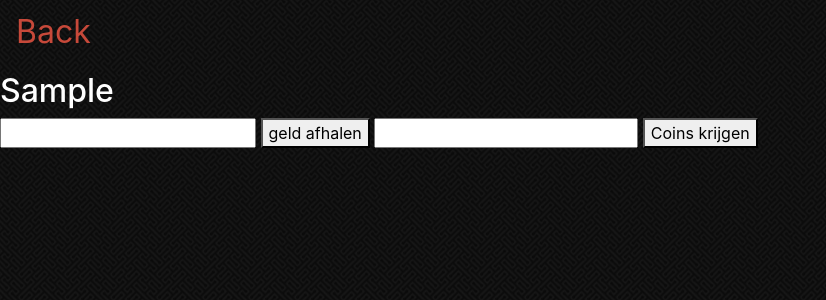
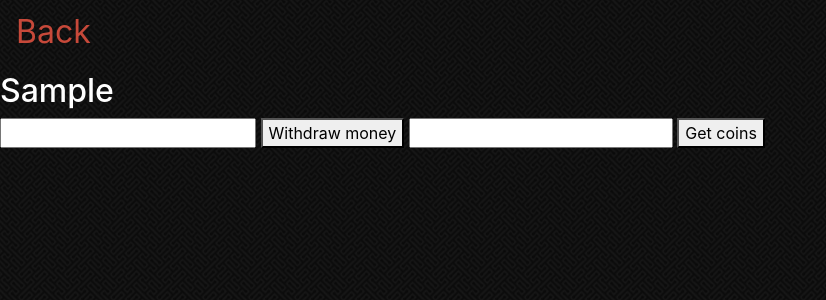
Before and after one commit to LuccaBoets/ChappieBet, a PHP site: page /Pages/afhalen.php in a window 1280 px wide. Shown: the top 300 px of the page, without its empty margins (0-826 px from the left). Run offline with PHP 8.4, Linux system fonts and the light colour scheme; the visitor is signed in with stand-in values (Sample User, id 1); tables that the repository leaves empty or names only in its code hold one stand-in row (values such as "Sample post"); data that the repository does not hold is empty.

Commit message:
engels aangepast v1

```diff
--- a/ChappieBet/Pages/Games/blackjack.php
+++ b/ChappieBet/Pages/Games/blackjack.php
@@ -59,8 +59,8 @@
         </tr>
     </table>
 
-    <button id="button_bet" onclick="onBet()">BET</button><br>
-    <button id="button_hit" onclick="onHit()">HIT</button>
+    <button id="button_bet" onclick="onBet()">Bet</button><br>
+    <button id="button_hit" onclick="onHit()">Hit</button>
     <button id="button_stand" onclick="onStand()">Stand</button>
 
     <h2>Dealer <span id="puntenDealer"></span></h2>
--- a/ChappieBet/Pages/admin.php
+++ b/ChappieBet/Pages/admin.php
@@ -31,7 +31,7 @@ $resultaat = $mysqli->query($sql);
 // in de variabele $row.  We gebruiken daarvoor fetch_assoc()
 
 echo "<table>";
-echo "<tr><td>ID</td><td>Username</td><td>Mail</td><td>totaalGeld</td><td>Admin</td><td>Coins</td><td>last Date</td><td>Days Online</td></tr>";
+echo "<tr><td>ID</td><td>Username</td><td>Mail</td><td>Money</td><td>Admin</td><td>Coins</td><td>Last Date</td><td>Days Online</td></tr>";
 while ($row = $resultaat->fetch_assoc()) {
 
     echo "<tr><td>".$row['gebruikerID']."
@@ -44,7 +44,7 @@ while ($row = $resultaat->fetch_assoc()) {
     		</td><td>".$row['daysOnline']."
     		</td><td>".$row['online']."
     		</td>
-    <td><a href='verwijderen.php?tewissen=".$row['gebruikerID']."'>Wissen</a></td><td><a href='changeAdmin.php?teveranderen=".$row['gebruikerID']."'>Change admin</a></td>
+    <td><a href='verwijderen.php?tewissen=".$row['gebruikerID']."'>Delete</a></td><td><a href='changeAdmin.php?teveranderen=".$row['gebruikerID']."'>Change admin</a></td>
     <td><a href='logs.php?show=".$row['gebruikerID']."'>Logs</a></td></tr>";
 }
 //    <td><a href='wissen.php?tewissen=".$row['leerlingenNr']."'>Wissen</a></td><td><a href='wijzingen.php?teveranderen=".$row['leerlingenNr']."'>Veranderen</a></td>
--- a/ChappieBet/Pages/afhalen.php
+++ b/ChappieBet/Pages/afhalen.php
@@ -27,7 +27,7 @@ alert('JE BENT ONDER DE 500 COINS DUS VERDIEN MEER OF HAAL MEER AF SORRY!!');
 <!DOCTYPE html>
 <html>
 <head>
-  <title>Afhalen</title>
+  <title>Withdraw</title>
    <link href="../vendor/bootstrap/css/bootstrap.min.css" rel="stylesheet">
     <link href="MainCss.css" rel="stylesheet">
     <link href="testIndex.css" rel="stylesheet" type="text/css">
@@ -87,10 +87,10 @@ alert('JE BENT ONDER DE 500 COINS DUS VERDIEN MEER OF HAAL MEER AF SORRY!!');
     <h2 id="coinsTotaal"><?php echo $row["coins"]; ?></h2>
 
     <input type="text" name="afhalenNummer" id="geld">
-    <button name="afhalen" onclick="geldDing()">geld afhalen</button>
+    <button name="afhalen" onclick="geldDing()">Withdraw money</button>
 
     <input type="text" name="coins" id="coins">
-    <button name="stortCoinsknop" onclick="coinsDing()">Coins krijgen</button>
+    <button name="stortCoinsknop" onclick="coinsDing()">Get coins</button>
 
     <script>
         console.log("js");
--- a/ChappieBet/Pages/index.php
+++ b/ChappieBet/Pages/index.php
@@ -18,7 +18,7 @@
       }
 
       function toonCrashInfo(){
-          alert("With the game crash you wait while the percentage of the grafik go up and you will need to cashout before it hits its limit.")
+          alert("With the game crash you wait while the percentage of the grafic chart go up and you will need to cashout before it hits its limit.")
       }
 
       function toonHogerLagerInfo(){
```
